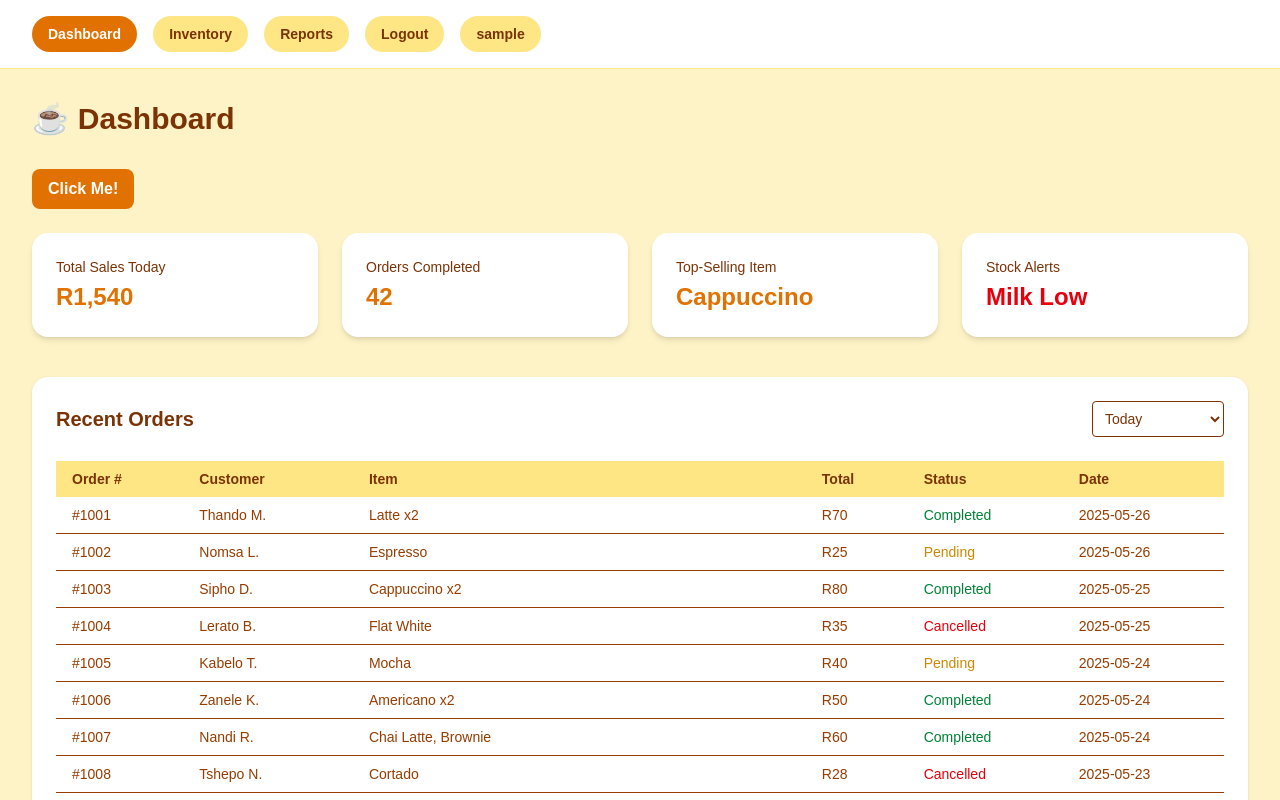
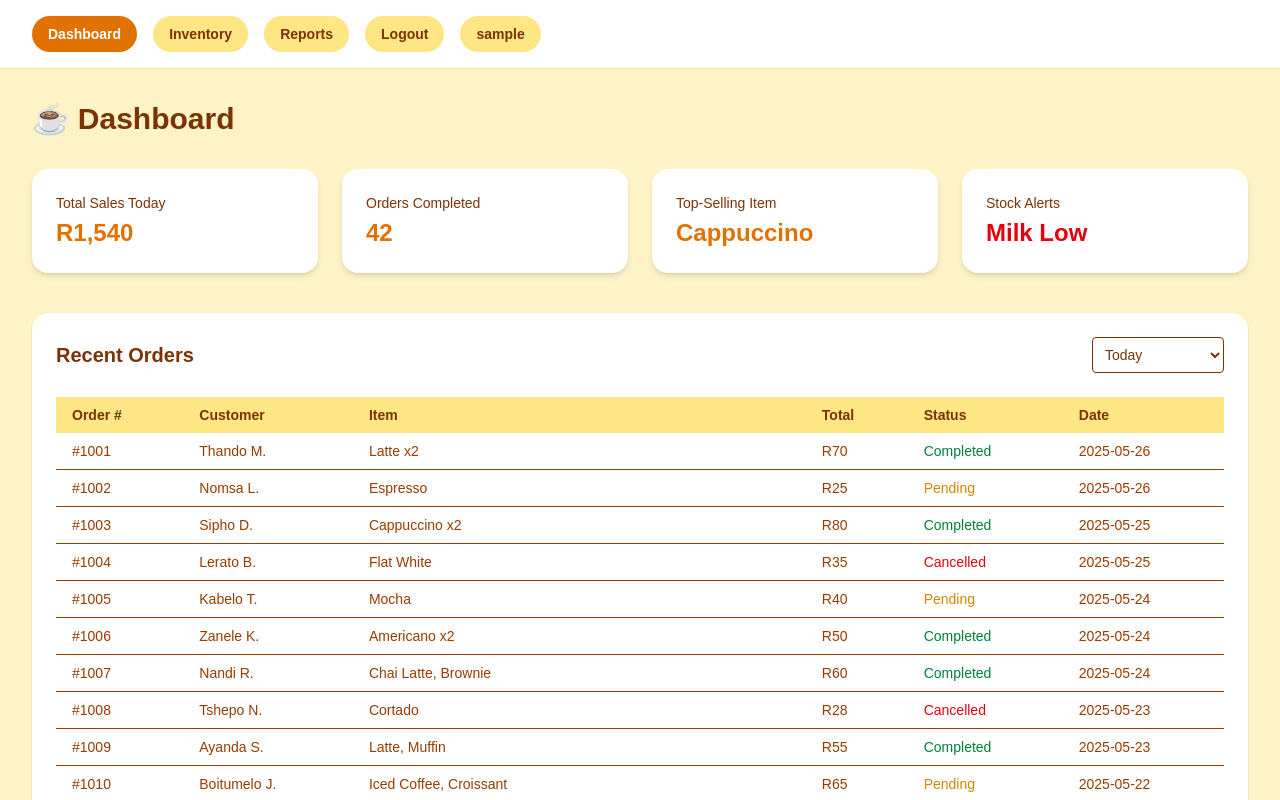
Before and after one commit to COS301-SE-2025/Coffee-Shop-Manager, a Next.js app in the folder koffieblik-login/: page /dashboard in a window 1280 px wide. Shown: the top 800 px of the page. Built offline with nearby package versions, Linux system fonts and the light colour scheme; sample sign-in values are in the browser's storage.

Commit message:
Werk nou weer

```diff
--- a/koffieblik-login/src/app/dashboard/page.tsx
+++ b/koffieblik-login/src/app/dashboard/page.tsx
@@ -26,7 +26,7 @@ interface Metric {
 export default function DashboardPage() {
     const [selectedTab, setSelectedTab] = useState('Dashboard');
     const [filter, setFilter] = useState('Today');
-    const [apiMessage, setApiMessage] = useState('Click Me!');
+    // const [apiMessage, setApiMessage] = useState('Click Me!');
     const router = useRouter();
     const [username, setUsername] = useState('Guest');
 
@@ -118,7 +118,7 @@ export default function DashboardPage() {
                             : 'bg-amber-200 text-amber-900 hover:bg-amber-300'
                             }`}
                         onClick={() => {
-                            if (tab === 'logout') {
+                            if (tab === 'Logout') {
                                 handleLogout();
                             } else {
                                 setSelectedTab(tab);
@@ -137,23 +137,7 @@ export default function DashboardPage() {
 
                 {selectedTab === 'Dashboard' && (
                     <>
-                        <div className="mb-6">
-                            <button
-                                onClick={async () => {
-                                    try {
-                                        const res = await fetch('/api/orders');
-                                        const data = await res.json();
-                                        setApiMessage(data.message);
-                                    } catch (error) {
-                                        console.error('Error:', error);
-                                        setApiMessage('Failed to fetch');
-                                    }
-                                }}
-                                className="px-4 py-2 bg-amber-600 text-white font-semibold rounded-lg hover:bg-amber-700 transition"
-                            >
-                                {apiMessage}
-                            </button>
-                        </div>
+
 
                         {/* Metrics Section */}
                         <section className="grid grid-cols-1 sm:grid-cols-2 lg:grid-cols-4 gap-6 mb-10">
--- a/koffieblik-login/src/app/login/page.tsx
+++ b/koffieblik-login/src/app/login/page.tsx
@@ -25,7 +25,7 @@ export default function LoginPage() {
   useEffect(() => {
     const isLoggedIn = localStorage.getItem('isLoggedIn');
     if (isLoggedIn) {
-      router.push('/dashboard');
+      // router.push('/dashboard');
     }
   }, [router]);
 
```
